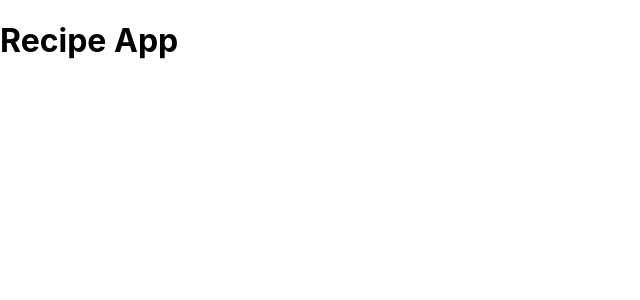
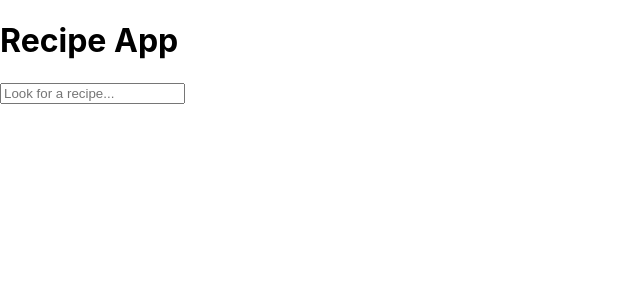
Before and after one commit to JVKod/Recipe-App---React-and-Firebase, a React (Create React App) app: page / in a window 1280 px wide. Shown: the top 300 px of the page, without its empty margins (0-640 px from the left). Built offline with nearby package versions, Linux system fonts and the light colour scheme.

Commit message:
added search bar

```diff
--- a/src/App.js
+++ b/src/App.js
@@ -1,11 +1,13 @@
 import './App.css';
 import Header from './components/Header';
-import { auth, db } from 'firebaseConfig';
+import { auth, db } from './firebaseConfig';
+import SearchBar from './components/SearchBar';
 
 function App() {
   return (
     <div>
       <Header></Header>
+      <SearchBar></SearchBar>
     </div>
   );
 }
--- /dev/null
+++ b/src/components/SearchBar.js
@@ -0,0 +1,12 @@
+import React from "react";
+import './SearchBar.css';
+
+function SearchBar() {
+    return (
+      <div>
+        <input type='text'placeholder="Look for a recipe..."/>
+      </div>
+    );
+  }
+
+  export default SearchBar;
```
Also changed, not shown: src/components/SearchBar.css (added).
